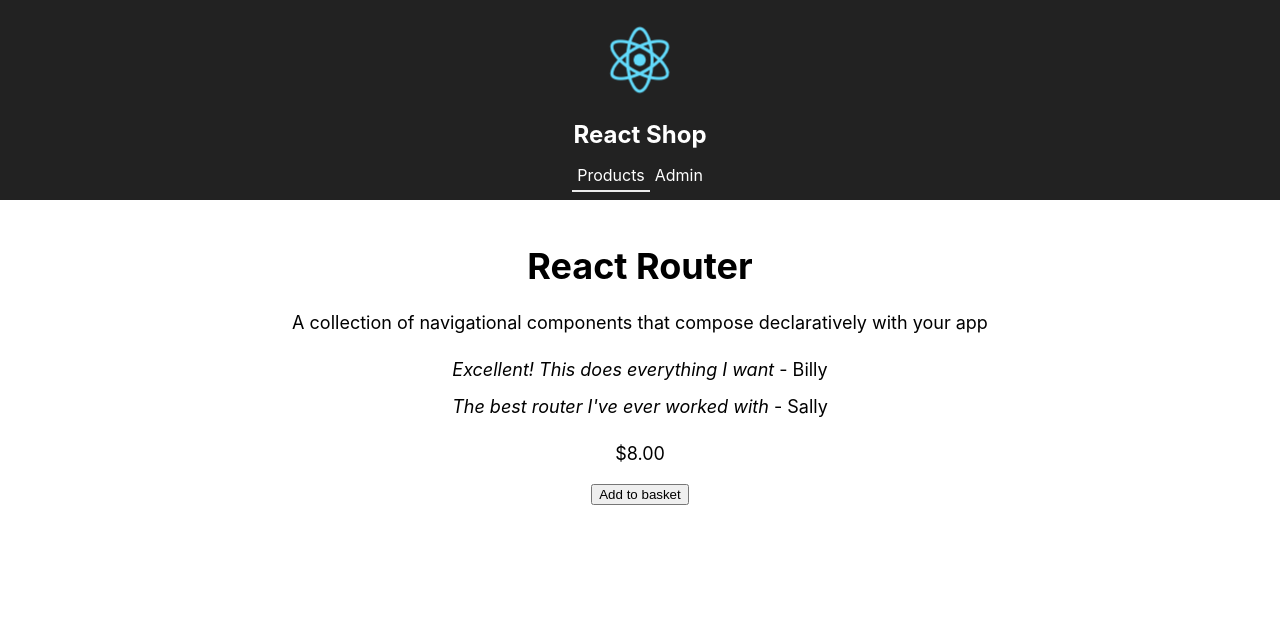
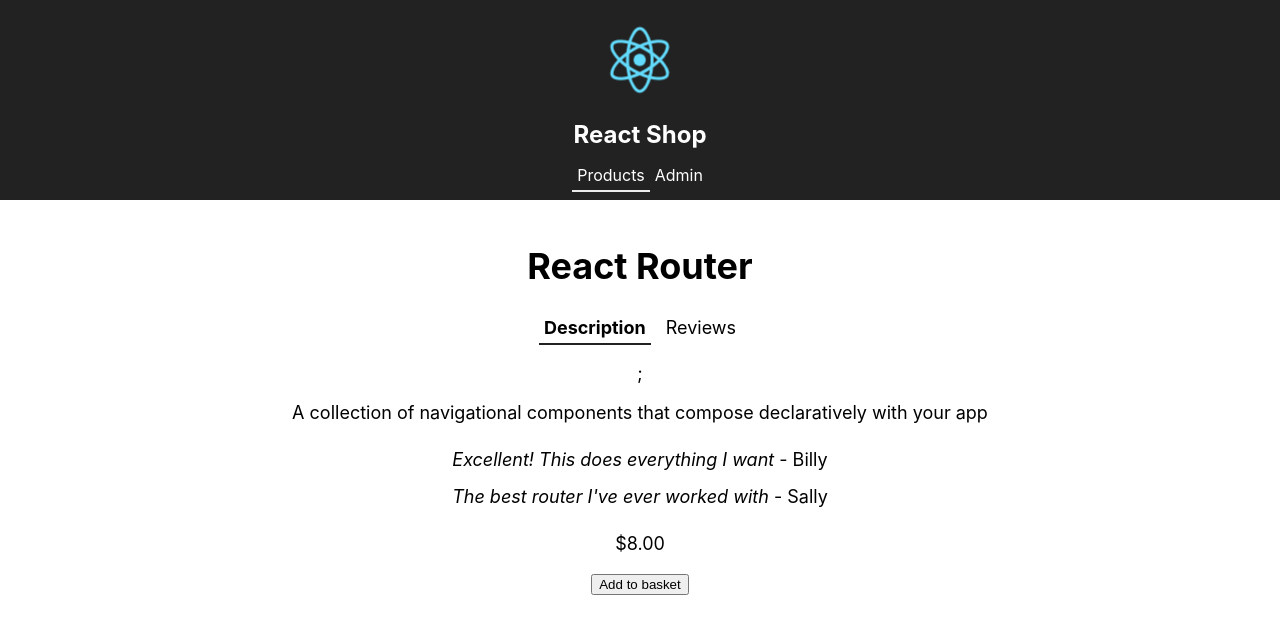
Before and after one commit to ahebwa49/reactshop, a React (Create React App) app: page /products/1 in a window 1280 px wide. Shown: the top 634 px of the page. Built offline with nearby package versions, Linux system fonts and the light colour scheme.

Commit message:
add tabs

```diff
--- a/src/Product.tsx
+++ b/src/Product.tsx
@@ -19,7 +19,12 @@ const Product: React.SFC<IProps> = (props) => {
   return (
     <React.Fragment>
       <h1>{product.name}</h1>
-      {/* <Tabs headings={['Description', 'Reviews']} /> */}
+      <Tabs>
+        <Tabs.Tab name="Description" initialActive={true}>
+          <b>Description</b>
+        </Tabs.Tab>
+        <Tabs.Tab name="Reviews">Reviews</Tabs.Tab>
+      </Tabs>
       <p>{product.description}</p>
       <div>
         <ul className="product-reviews">
--- a/src/Tabs.tsx
+++ b/src/Tabs.tsx
@@ -1,12 +1,15 @@
 import * as React from 'react';
+
+interface ITabsContext {
+  activeName?: string;
+  handleTabClick?: (name: string) => void;
+}
+
+const TabsContext = React.createContext<ITabsContext>({});
 
 interface ITabProps {
   name: string;
   initialActive?: boolean;
-}
-
-interface IProps {
-  headings: string[];
 }
 
 interface IState {
@@ -15,17 +18,44 @@ interface IState {
 
 class Tabs extends React.Component<{}, IState> {
   public static Tab: React.SFC<ITabProps> = (props) => (
-    <li>{props.children}</li>
+    <TabsContext.Consumer>
+      {(context: ITabsContext) => {
+        const activeName = context.activeName
+          ? context.activeName
+          : props.initialActive
+          ? props.name
+          : '';
+        const handleTabClick = (e: React.MouseEvent<HTMLLIElement>) => {
+          if (context.handleTabClick) {
+            context.handleTabClick(props.name);
+          }
+        };
+        return (
+          <li
+            onClick={handleTabClick}
+            className={props.name === activeName ? 'active' : ''}
+          >
+            {props.children}
+          </li>
+        );
+      }}
+    </TabsContext.Consumer>
   );
-
-  private handleTabClick = (e: React.MouseEvent<HTMLLIElement>) => {
-    const li = e.target as HTMLLIElement;
-    const heading: string = li.textContent ? li.textContent : '';
-    this.setState({ activeName: heading });
+  private handleTabClick = (name: string) => {
+    this.setState({ activeName: name });
   };
 
   public render() {
-    return <ul className="tabs">{this.props.children}</ul>;
+    return (
+      <TabsContext.Provider
+        value={{
+          activeName: this.state ? this.state.activeName : '',
+          handleTabClick: this.handleTabClick,
+        }}
+      >
+        <ul className="tabs">{this.props.children}</ul>;
+      </TabsContext.Provider>
+    );
   }
 }
 
```
